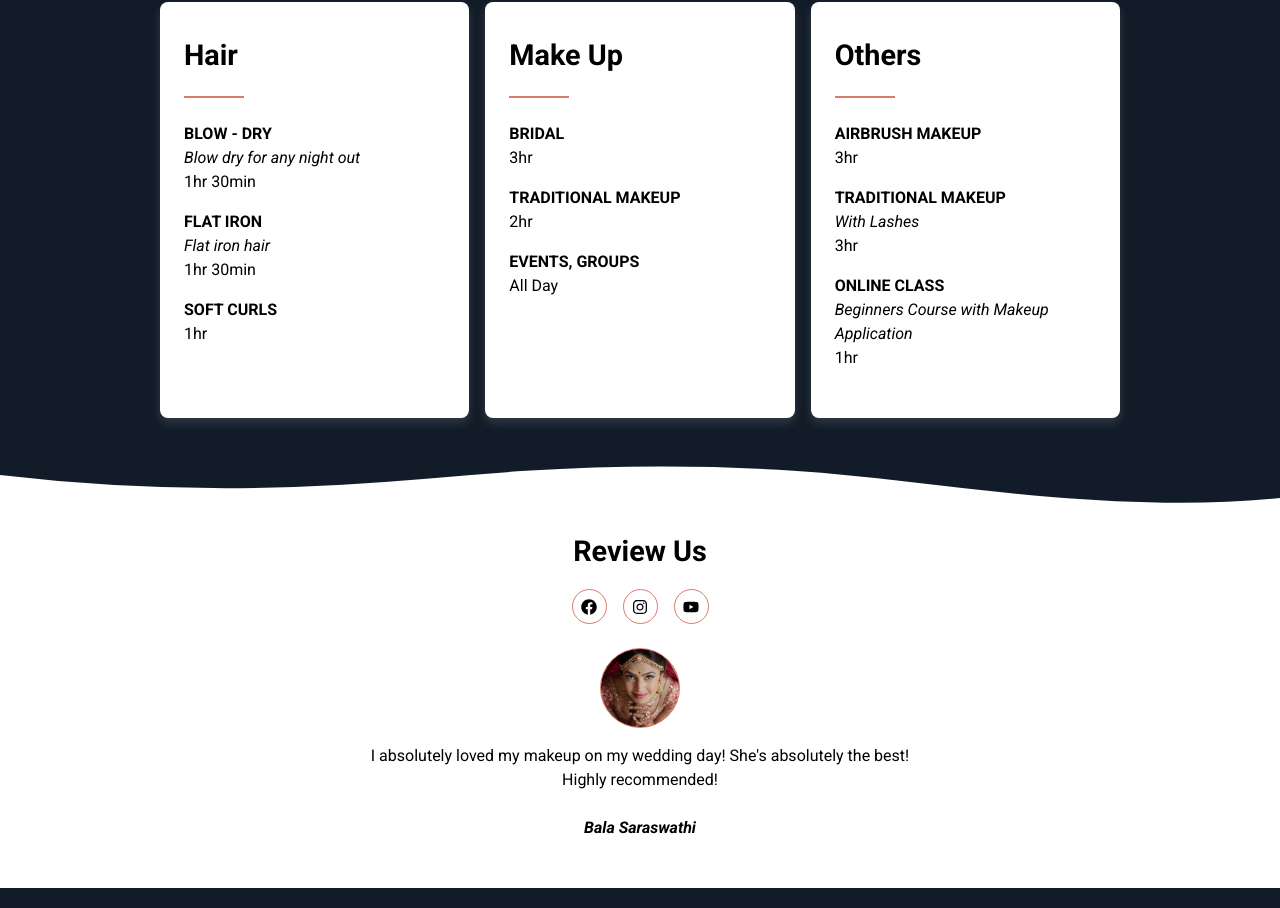
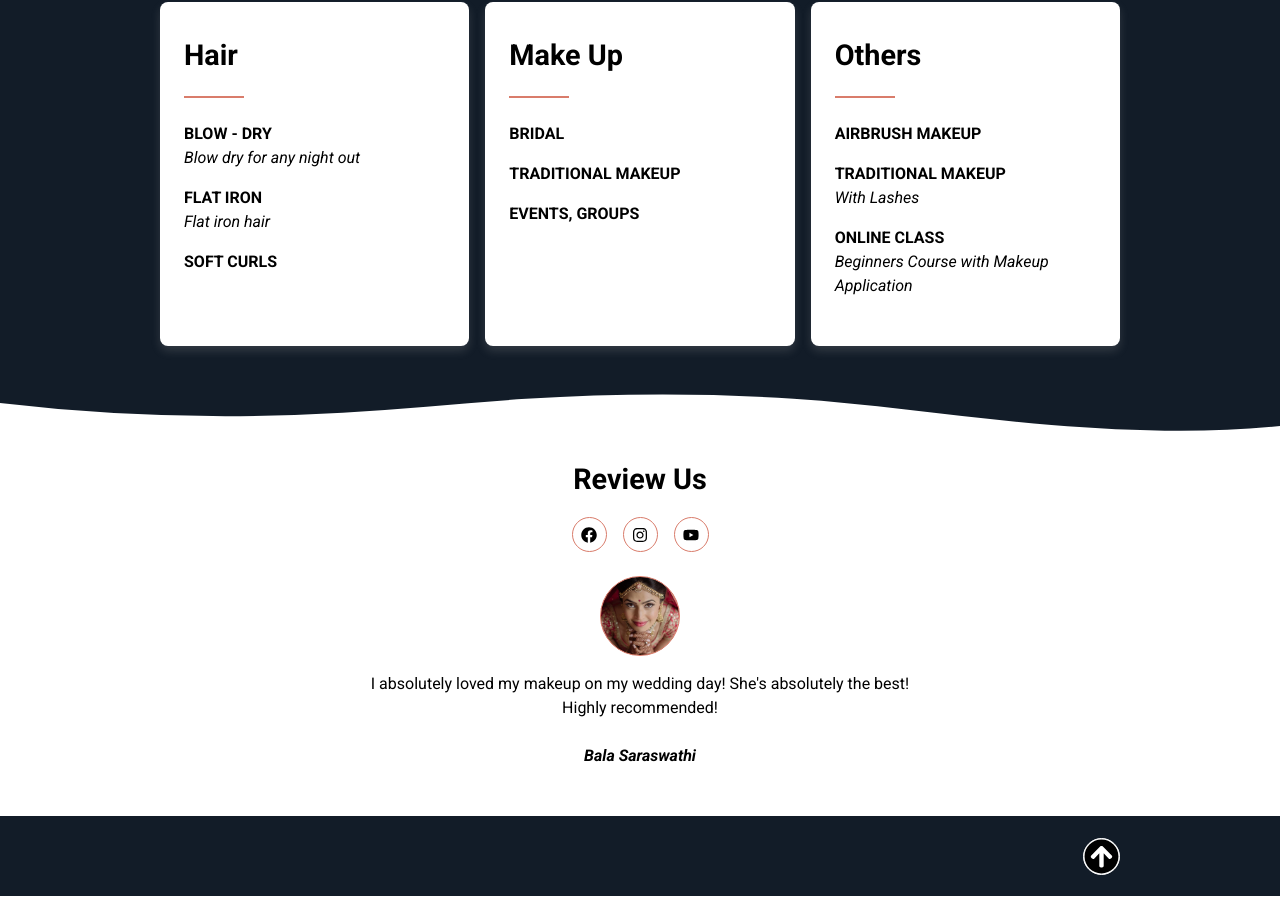
Before and after one commit to reactivicky/abi-parlour, a React (Vite) app: page / in a window 1280 px wide. Shown: the part 2214-3122 px from the top of the page. Built offline with nearby package versions, Linux system fonts and the light colour scheme.

Commit message:
updated beauty solutions

```diff
--- a/src/components/BeautySolutions/index.jsx
+++ b/src/components/BeautySolutions/index.jsx
@@ -32,18 +32,15 @@ const BeautySolutions = () => {
             <p>
               <i>Blow dry for any night out</i>
             </p>
-            <p>1hr 30min</p>
           </div>
           <div className="mb-2">
             <CardSubHeading className="roboto-bold">Flat Iron</CardSubHeading>
             <p>
               <i>Flat iron hair</i>
             </p>
-            <p>1hr 30min</p>
           </div>
           <div className="mb-2">
             <CardSubHeading className="roboto-bold">Soft Curls</CardSubHeading>
-            <p>1hr</p>
           </div>
         </Card>
 
@@ -53,19 +50,16 @@ const BeautySolutions = () => {
 
           <div className="mb-2">
             <CardSubHeading className="roboto-bold">Bridal</CardSubHeading>
-            <p>3hr</p>
           </div>
           <div className="mb-2">
             <CardSubHeading className="roboto-bold">
               Traditional Makeup
             </CardSubHeading>
-            <p>2hr</p>
           </div>
           <div className="mb-2">
             <CardSubHeading className="roboto-bold">
               Events, Groups
             </CardSubHeading>
-            <p>All Day</p>
           </div>
         </Card>
 
@@ -77,7 +71,6 @@ const BeautySolutions = () => {
             <CardSubHeading className="roboto-bold">
               Airbrush Makeup
             </CardSubHeading>
-            <p>3hr</p>
           </div>
           <div className="mb-2">
             <CardSubHeading className="roboto-bold">
@@ -86,7 +79,6 @@ const BeautySolutions = () => {
             <p>
               <i>With Lashes</i>
             </p>
-            <p>3hr</p>
           </div>
           <div className="mb-2">
             <CardSubHeading className="roboto-bold">
@@ -95,7 +87,6 @@ const BeautySolutions = () => {
             <p>
               <i>Beginners Course with Makeup Application</i>
             </p>
-            <p>1hr</p>
           </div>
         </Card>
       </CardContainer>
```
